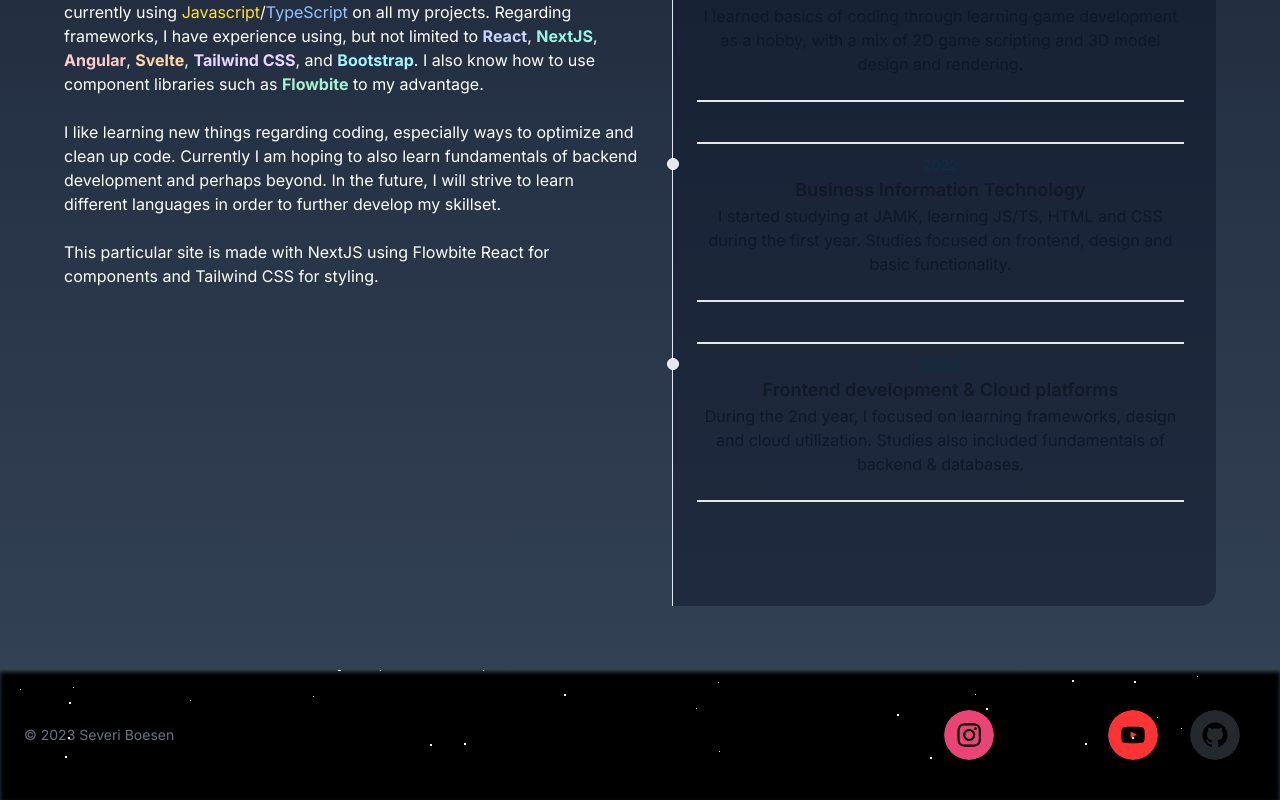
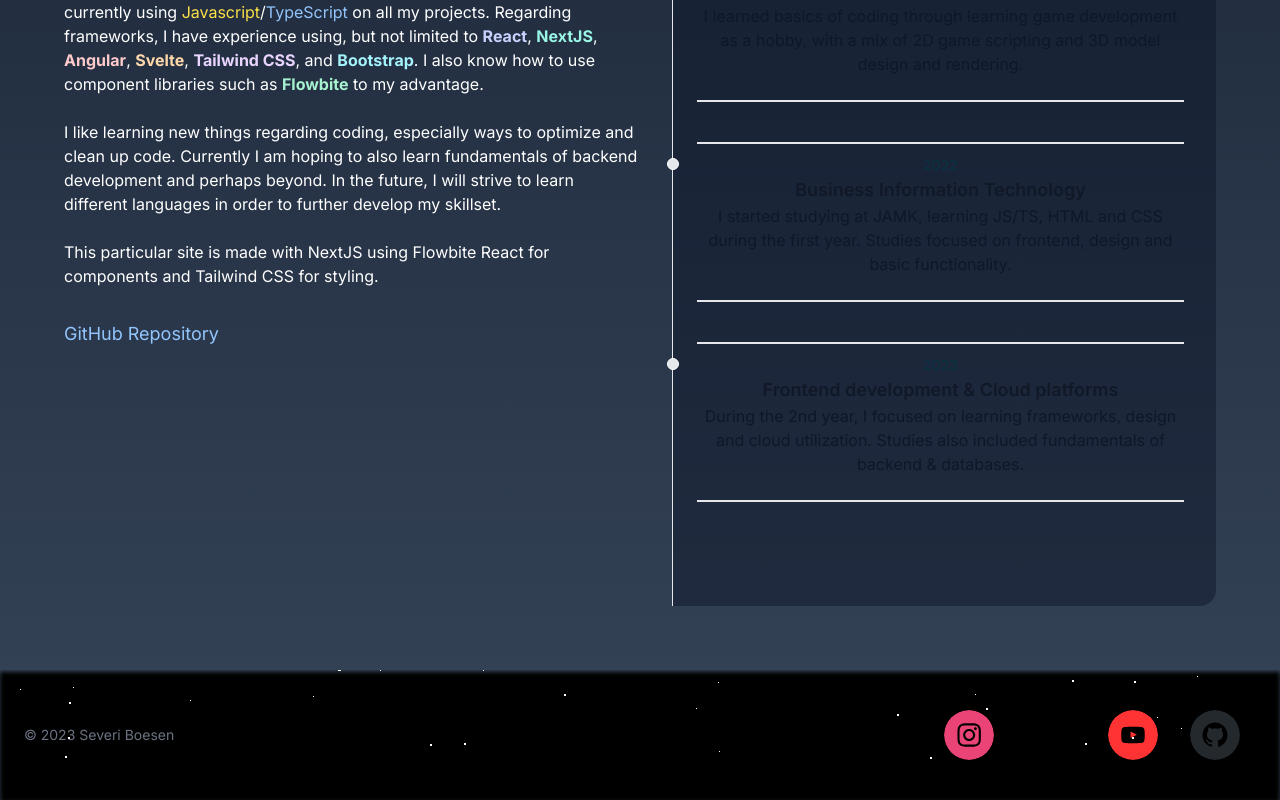
Before and after one commit to AugustBoesen/portfolio-nextjs-tailwind-flowbite, a Next.js app: page / in a window 1280 px wide. Shown: the part 2858-3658 px from the top of the page. Built offline with nearby package versions, Linux system fonts and the light colour scheme.

Commit message:
added github info and links

```diff
--- a/src/components/code.tsx
+++ b/src/components/code.tsx
@@ -31,8 +31,16 @@ export default function Code() {
           This particular site is made with NextJS using Flowbite React for
           components and Tailwind CSS for styling.{' '}
         </div>
+        <div className='text-left pt-8'>
+          <a
+            href='https://github.com/AugustBoesen/portfolio-nextjs-tailwind-flowbite'
+            className=' text-lg text-blue-300 hover:text-slate-500 transition-all duration-200'
+          >
+            GitHub Repository
+          </a>
+        </div>
       </div>
-      <div className=''>
+      <div>
         <CodeTimeline />
       </div>
     </div>
```
Also changed, not shown: 1 other file (tests, documents, lock files or other folders).
